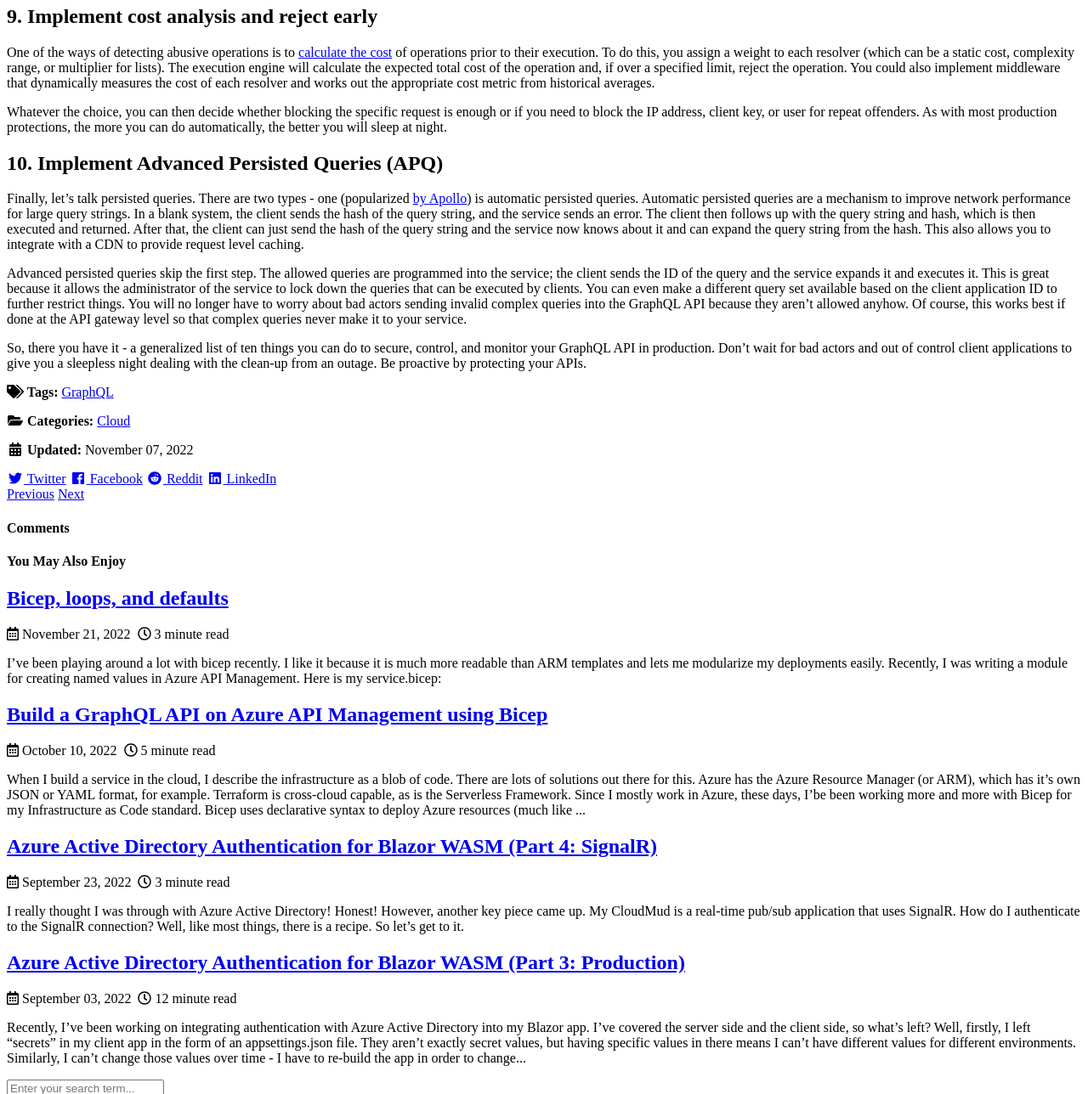
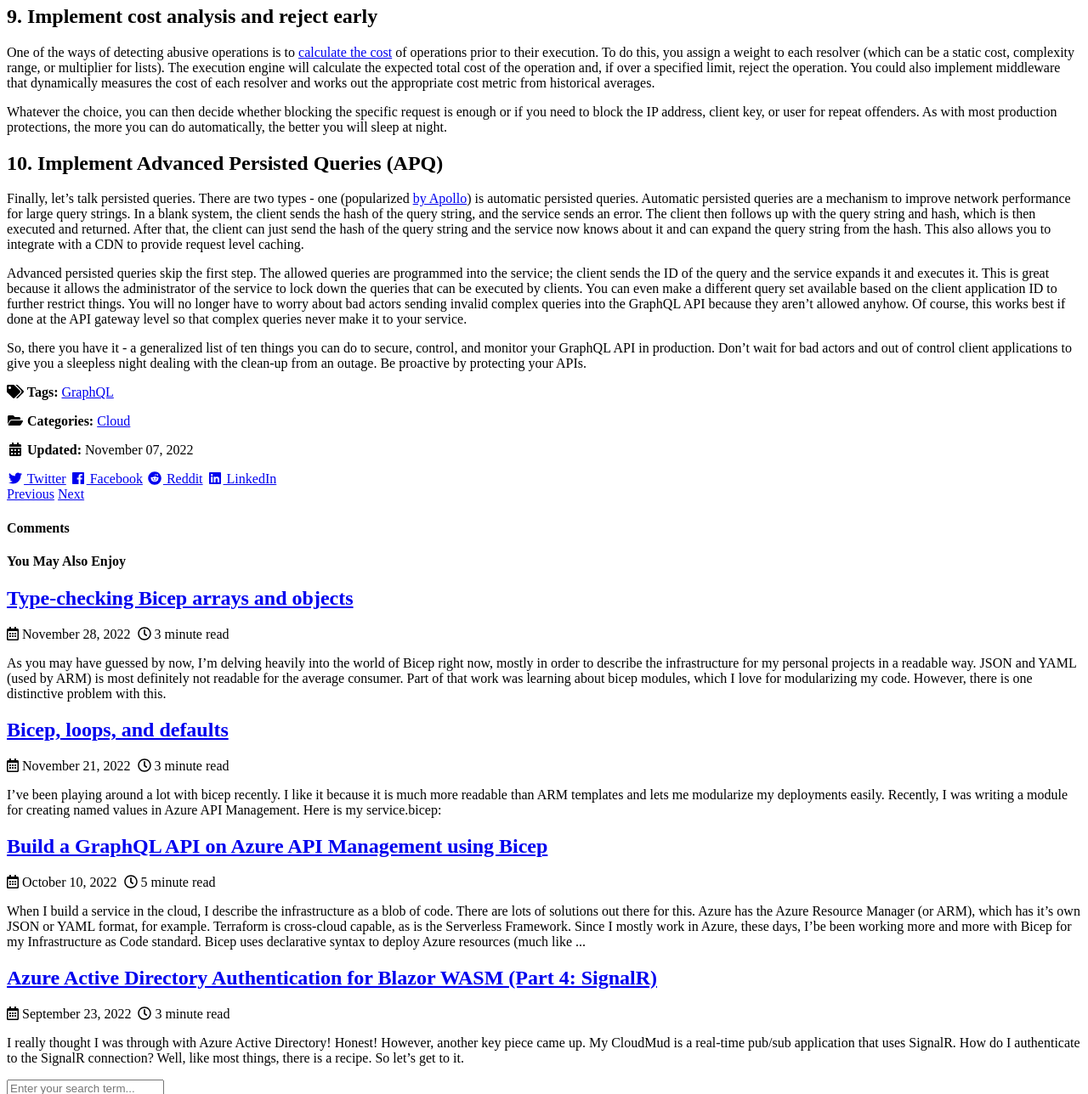
Before and after one commit to adrianhall/adrianhall.github.io, a Jekyll site: the page built from _posts/2022/2022-11-07-top-ten-production-graphql-tips.md, in a window 1280 px wide and 1400 px high, scrolled down 2568 px, cut to the strip 0-1288 px from the top of the window. Shown: the whole strip at 85% size. Built offline with Jekyll 4.4.1, drawn with Linux system fonts in a browser that asks for light colours; nearby versions of some CDN libraries; comment, search, counter and statistics services are not loaded; some of the changed lines change nothing that is shown.

Commit message:
New blog post

````diff
--- a/_posts/2022/2022-11-07-top-ten-production-graphql-tips.md
+++ b/_posts/2022/2022-11-07-top-ten-production-graphql-tips.md
@@ -6,7 +6,7 @@
     - GraphQL
 ---
 
-It's a somewhat well-known facet of development that we don't consider production problems until it is too late in the development cycle.  When we look at taking a Web API into production, we use API management solutions to provide protection, control, and visibility into our APIs so that we ensure we don't get woken up by a production outage.  The things we need to consider are well understood in APIs in general, but what about GraphQL?
+It's a somewhat well-known facet of development that we don't consider production problems until it is too late in the development cycle.  When we look at taking a Web API into production, we use API management solutions to provide protection, control, and visibility into our APIs so that we ensure we don't get woken up by a production outage. The things we need to consider are well understood in APIs in general, but what about GraphQL?
 
 GraphQL is a developers dream when it comes to tooling.  A lot of that tooling is driven by the underlying features of the protocol, like introspection.  As you move to production, you want to give up the flexibility that comes from the tooling and lock down the service so that you understand what operations are running, who is running them, and identify bad actors early.  So, what are some of the things you can do?
 
--- /dev/null
+++ b/_posts/2022/2022-11-28-bicep-type-checking.md
@@ -0,0 +1,152 @@
+---
+title: "Type-checking Bicep arrays and objects"
+categories:
+  - Azure
+tags:
+  - Bicep
+---
+
+As you may have guessed by now, I'm delving heavily into the world of [Bicep]() right now, mostly in order to describe the infrastructure for my personal projects in a readable way.  JSON and YAML (used by ARM) is most definitely not readable for the average consumer.  Part of that work was learning about [bicep modules](), which I love for modularizing my code.  However, there is one distinctive problem with this.
+
+Let's take an example to show off the problem.  I have a bicep fragment that looks like this:
+
+```text
+@description('List of named values that this API depends on.')
+param namedValues array = []
+
+resource apimService 'Microsoft.ApiManagement/service@2022-04-01-preview' existing = {
+  name: serviceName
+}
+
+resource apimNamedValue 'Microsoft.ApiManagement/service/namedValues@2022-04-01-preview' = [for nv in namedValues: {
+  name: nv.key
+  parent: apimService
+  properties: {
+    displayName: nv.key
+    secret: contains(nv, 'secret') ? nv.secret : false
+    value: nv.value
+  }
+}]
+```
+
+This is actually from my bicep module for deploying an OpenAPI specification to Azure API Management.  You can see from reading the snippet that each element in the array of named values needs a key and value, and optionally takes a secret.
+
+How does the consumer of this module know that?  How can Visual Studio Code provide Intellisense type help to the consumer to facilitate this knowledge?
+
+This problem has been solved as a preview feature in the latest release of bicep.
+
+## Upgrading bicep
+
+First off, let's upgrade bicep:
+
+```bash
+$ az bicep upgrade
+$ az bicep version
+Bicep CLI version 0.12.40 (41892bd0fb)
+```
+
+Now, let's enable the preview feature.  You need to create a `bicepconfig.json` file in the root of the project.  My main bicep file is always called `main.bicep` and I put the `bicepconfig.json` file alongside that file.  Here are the contents:
+
+```json
+{
+    "experimentalFeaturesEnabled": {
+        "userDefinedTypes": true
+    }
+}
+```
+
+If you have the bicep extension installed for Visual Studio Code, then Intellisense will be enabled for this file to guide you.
+
+## Creating an object type
+
+Both objects and arrays are affected by this, any my type checking is for an array of objects. I first need to define the shape of the object:
+
+```text
+type NamedValue = {
+  @minLength(1)
+  @maxLength(63)
+  key: string
+
+  @minLength(1)
+  value: string
+
+  secret?: bool
+}
+```
+
+I love the fact that I can use the same validation on the properties of the object as I do on parameters.  Also, note the syntax for the optional `secret` property.  Make sure you define the types at the top of the file, especially if you are going to use them as types in your parameters.
+
+## Creating an array type
+
+Next, I need to update my parameter definition:
+
+```text
+@description('List of named values that this API depends on.')
+param namedValues NamedValue[] = []
+```
+
+Instead of the keyword `array`, you use the monikor `Type[]` to specify an array of a specific type.  If the array is a an array of standard types (e.g. strings), you can use those types as well:
+
+```text
+@description('A list of strings')
+param alternatePaths string[]
+```
+
+## Putting it tegether
+
+Let's look at the completed work:
+
+```text
+type NamedValue = {
+  @minLength(1)
+  @maxLength(63)
+  key: string
+
+  @minLength(1)
+  value: string
+
+  secret?: bool
+}
+
+@description('The name of the API Management service to deploy the API to.')
+@minLength(1)
+param serviceName string
+
+@description('List of named values that this API depends on.')
+param namedValues NamedValue[] = []
+
+resource apimService 'Microsoft.ApiManagement/service@2022-04-01-preview' existing = {
+  name: serviceName
+}
+
+resource apimNamedValue 'Microsoft.ApiManagement/service/namedValues@2022-04-01-preview' = [for nv in namedValues: {
+  name: nv.key
+  parent: apimService
+  properties: {
+    displayName: nv.key
+    secret: contains(nv, 'secret') ? nv.secret : false
+    value: nv.value
+  }
+}]
+```
+
+This module will allow you to define named values as a list:
+
+```text
+module apim_named_values './modules/apim-named-values.bicep' = {
+  name: 'apim_named_values'
+  params: {
+    serviceName: apimServiceName
+    namedValues: [
+      { key: 'nv1', value: 'value1' }
+      { key: 'nv2', secret: true, value: 'value2' }
+    ]
+  }
+}
+```
+
+I am using this mechanism to deploy both named values and policy fragments for my Azure API Management instances.  Visual Studio Code tells you in the code editor what is required:
+
+![]({{ site.baseurl }}/assets/images/2022/11-28/image1.png)
+
+Hopefully, this feature comes out of preview soon!
````
Also changed, not shown: assets/images/2022/11-28/image1.png (added).
